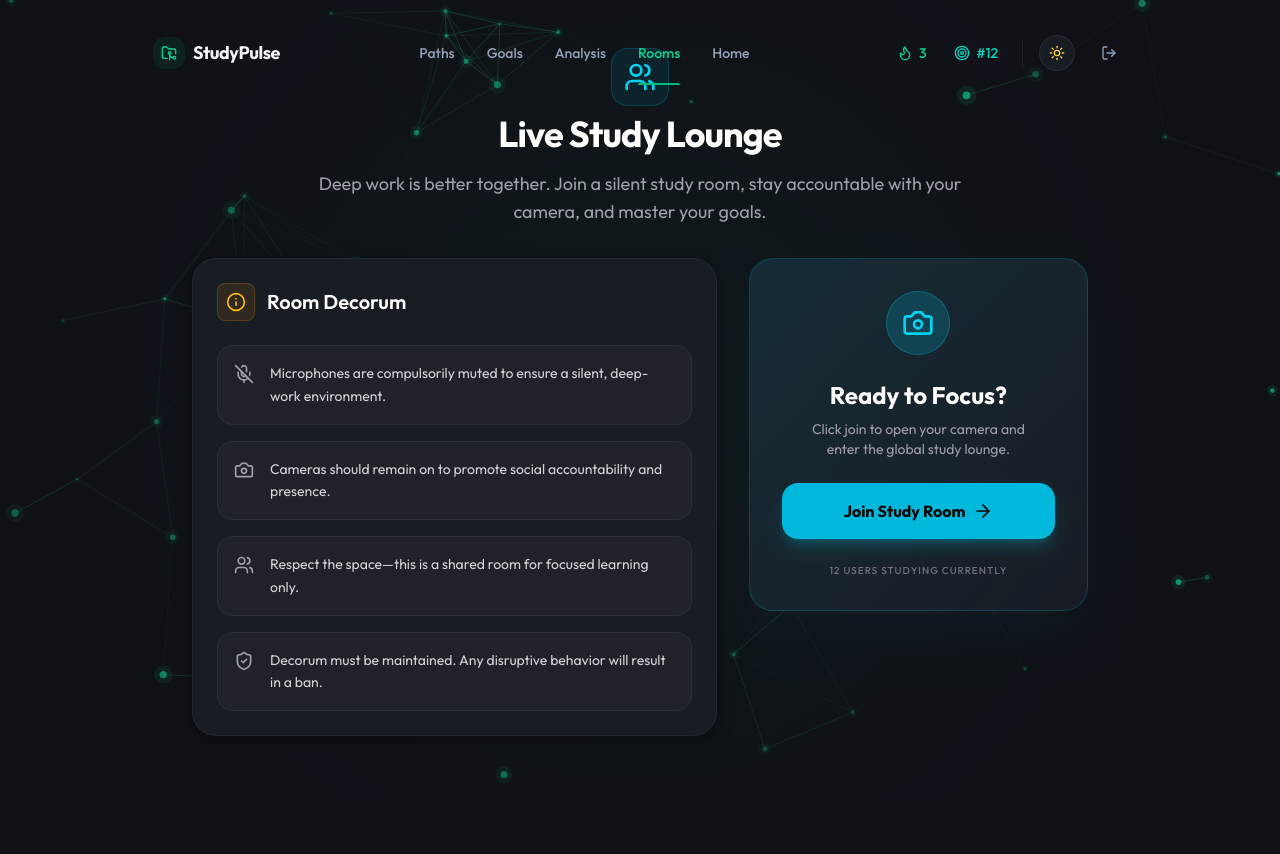
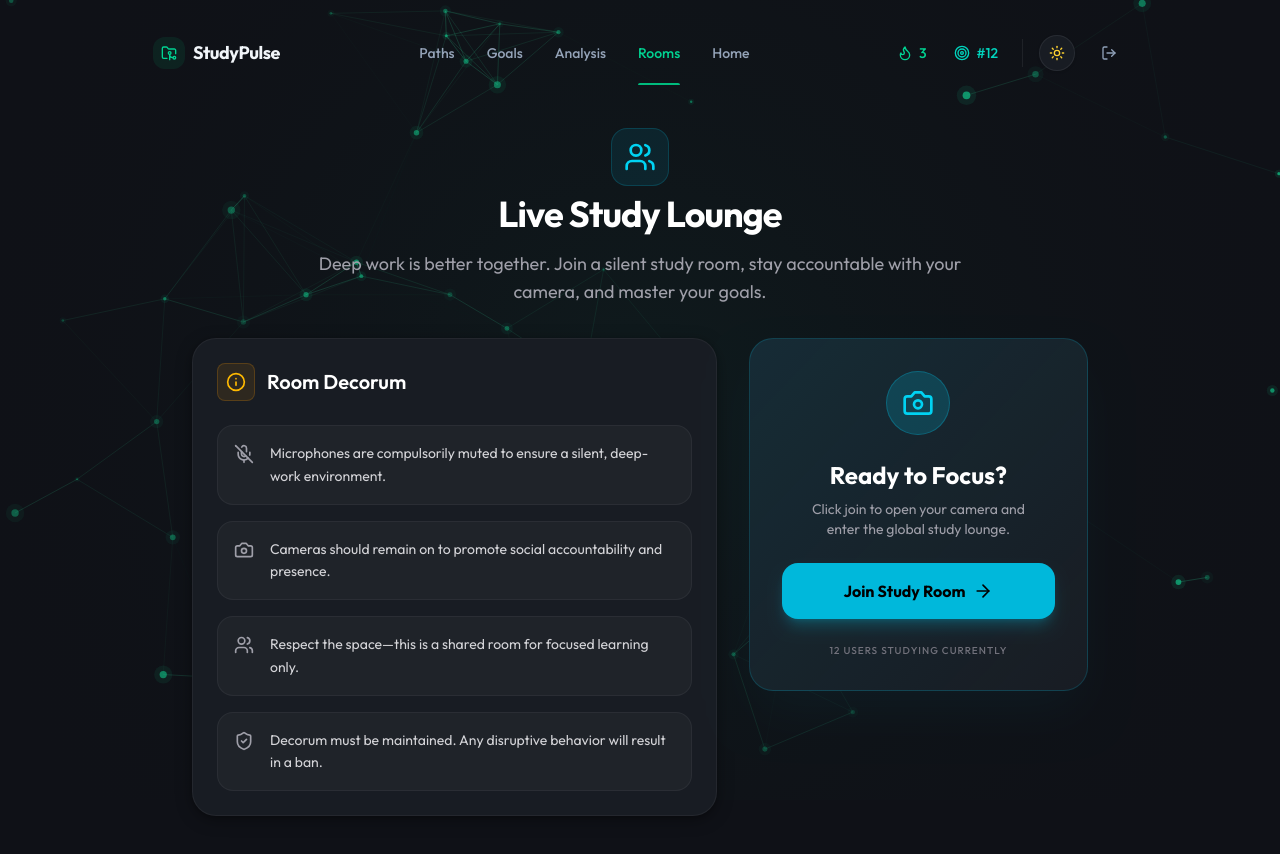
Before and after one commit to dgb28/studysmart.ai, a Next.js app in the folder frontend/: page /rooms in a window 1280 px wide. Shown: the top 854 px of the page. Before the commit the page ends 816 px from the top, so only its background shows below. Built offline with nearby package versions, Linux system fonts and the light colour scheme.

Commit message:
new feature added

```diff
--- a/frontend/src/app/rooms/layout.tsx
+++ b/frontend/src/app/rooms/layout.tsx
@@ -12,7 +12,7 @@ export default function RoomsShellLayout({ children }: { children: React.ReactNo
       <div className="noise-overlay" aria-hidden />
       <AppHeader />
       <FloatingVideoOverlay />
-      <div className="relative z-[2] mx-auto box-border flex min-h-0 w-full max-w-7xl flex-1 flex-col px-4 py-6 sm:px-6 md:px-8 md:py-8">
+      <div className="relative z-10 mx-auto box-border flex min-h-0 w-full max-w-7xl flex-1 flex-col px-4 pt-24 pb-6 sm:px-6 md:px-8 md:pt-28 md:pb-8">
         {children}
       </div>
     </div>
```
